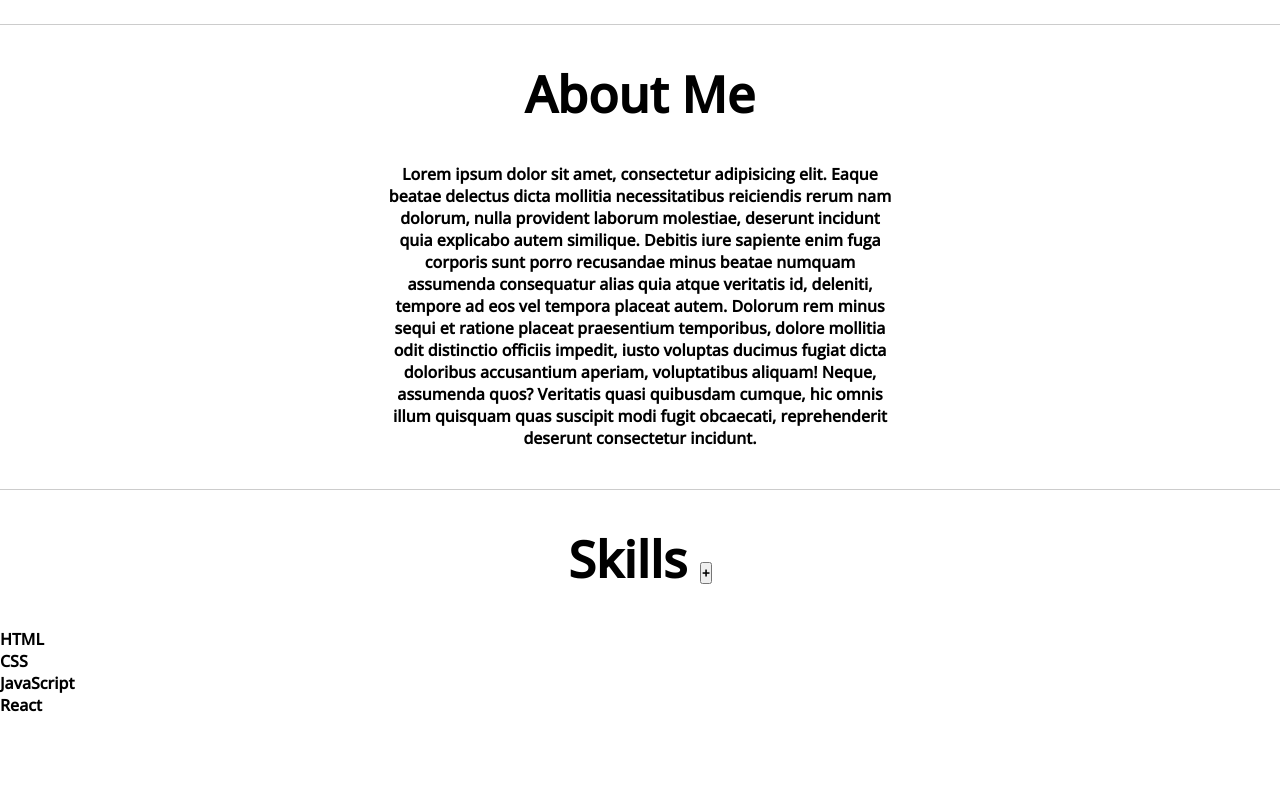
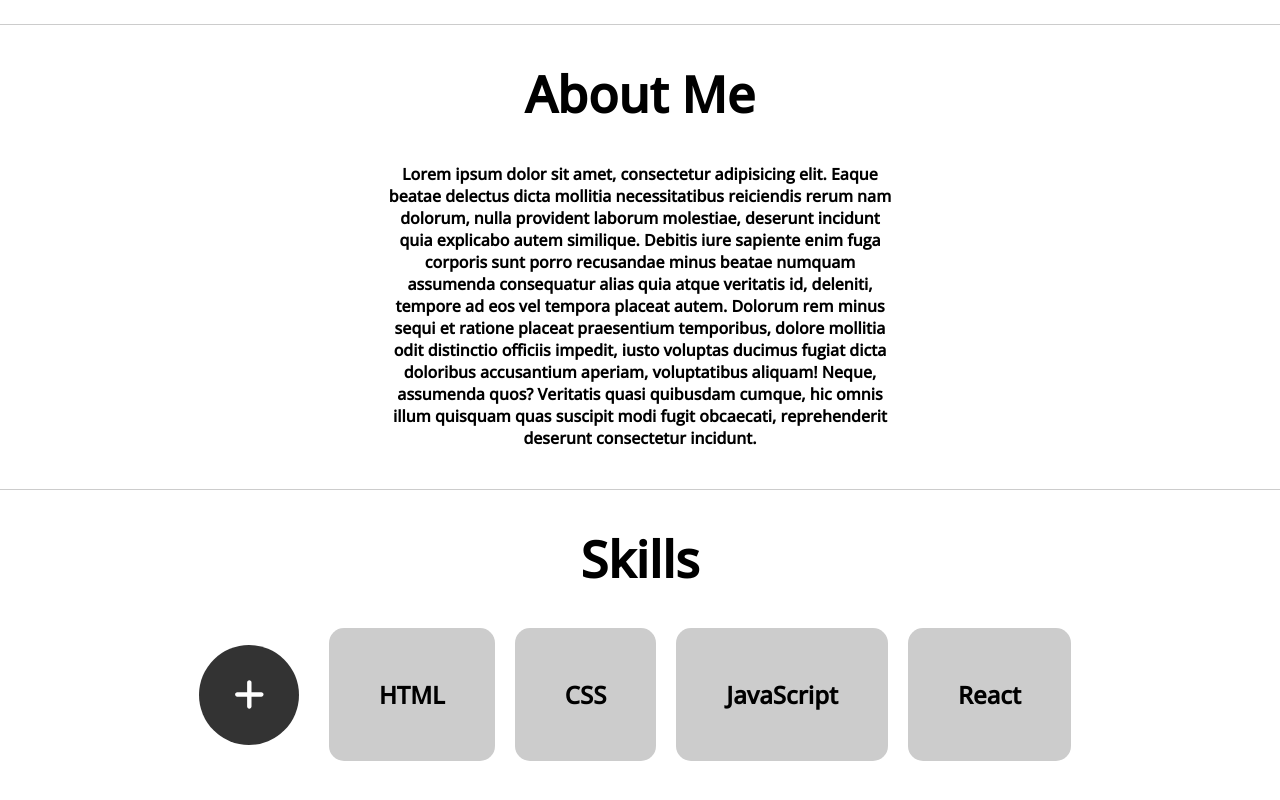
Before and after one commit to CN334-SF332-ChayapholTeam/Resume-Portfolio-6210742026, a React (Create React App) app in the folder ReactFront/resume-front/: page / in a window 1280 px wide. Shown: the part 535-1335 px from the top of the page. Built offline with nearby package versions, Linux system fonts and the light colour scheme.

Commit message:
Skills Layout and AJAX

```diff
--- a/ReactFront/resume-front/src/App.css
+++ b/ReactFront/resume-front/src/App.css
@@ -173,3 +173,42 @@ body {
   padding: 35px;
   font-size: 50px;
 }
+.skill-items-container {
+  display: flex;
+  flex-direction: row;
+  justify-content: center;
+  align-items: center;
+  list-style: none;
+}
+.skill-items-container button{
+  background-color: red;
+  height: 100px;
+  width: 100px;
+  border-radius: 100px;
+  background-color: #333;
+  color: #FFF;
+  border: none;
+  transition: .3s;
+  font-size: 35px;
+  cursor: pointer;
+  margin-right: 20px;
+}
+.skill-items-container button:hover{
+  background-color: #151515;
+
+}
+.skill-items-container .skill-item{
+  margin: 0 10px;
+  background-color: #ccc;
+  padding: 50px;
+  cursor: pointer;
+  border-radius: 15px;
+  font-size: 24px;
+  font-weight: bold;
+  transition: .3s;
+}
+.skill-items-container .skill-item:hover{
+  background-color: rgb(149, 147, 147);
+  font-size: 26px;
+
+}
--- a/ReactFront/resume-front/src/App.js
+++ b/ReactFront/resume-front/src/App.js
@@ -2,7 +2,7 @@ import logo from './logo.svg';
 import './App.css';
 import React, {useState} from 'react'
 import { FontAwesomeIcon } from "@fortawesome/react-fontawesome"
-import { faUser, faIdCard, faGraduationCap, faBriefcase } from "@fortawesome/free-solid-svg-icons"
+import { faUser, faIdCard, faGraduationCap, faBriefcase, faPlus } from "@fortawesome/free-solid-svg-icons"
 
 
 // My Picture Profile
@@ -56,8 +56,9 @@ function App() {
 
         {/* Skills Container */}
         <div class="skill-container">
-            <h3>Skills <button>+</button></h3>
+            <h3>Skills</h3>
             <ul class="skill-items-container">
+                <button><FontAwesomeIcon icon={faPlus}></FontAwesomeIcon></button>
                 <li class="skill-item">HTML</li>
                 <li class="skill-item">CSS</li>
                 <li class="skill-item">JavaScript</li>
```
